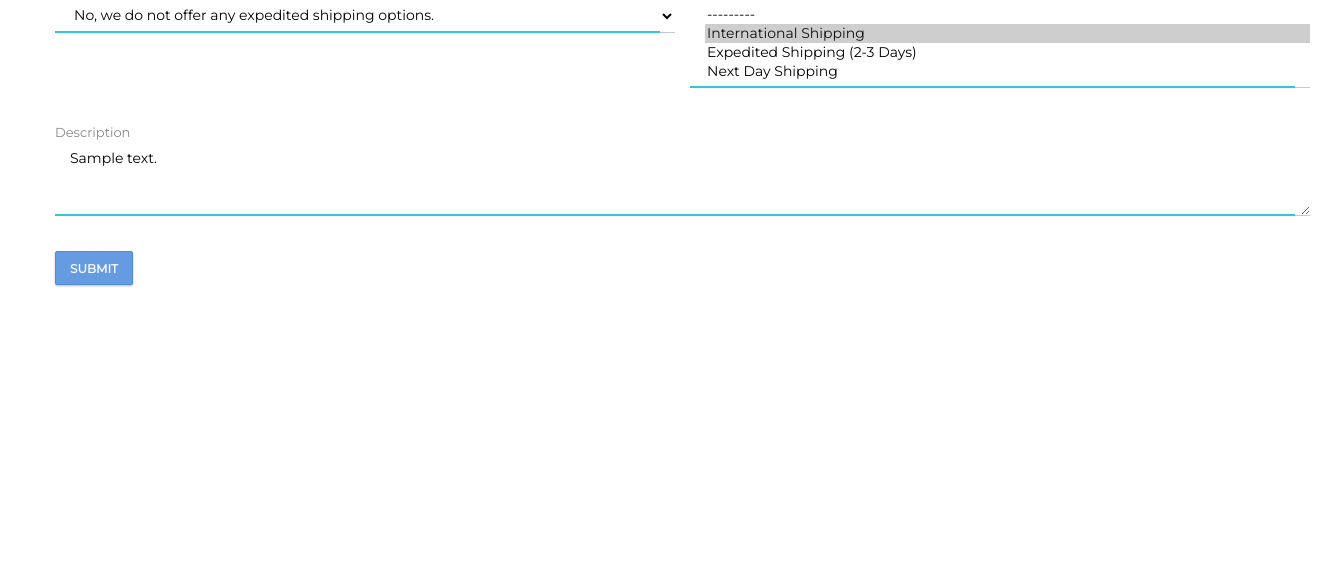
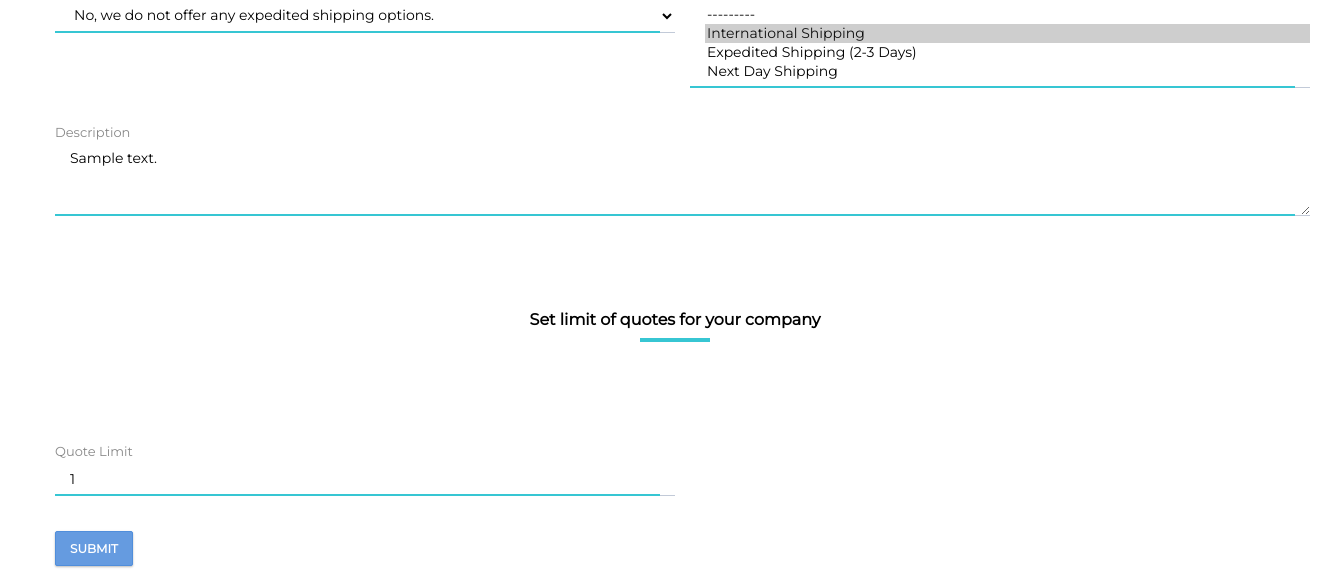
Before and after one commit to braininteractive/findyour3d, a Django app: page /company/edit/1/ in a window 1320 px wide. Shown: the part 1811-2397 px from the top of the page. Before the commit the page ends 2098 px from the top, so only its background shows below. Run offline with Django 3.2, Linux system fonts and the light colour scheme; a user stored in the database is signed in; tables that the repository leaves empty hold one stand-in row (values such as "Sample post"); parts of the project's set-up code (start-up, migrations or seed data) failed here and were passed over; some libraries are stand-ins or nearby versions.

Commit message:
adding quote_limit for Starter company

```diff
--- a/findyour3d/company/forms.py
+++ b/findyour3d/company/forms.py
@@ -56,7 +56,7 @@ class EditCompanyForm(forms.ModelForm):
                   'full_name', 'email', 'phone', 'website', 'ideal_customer',
                   'is_cad_assistance', 'budget',
                   'material', 'top_printing_processes',
-                  'description', 'user', 'is_expedited', 'shipping']
+                  'description', 'user', 'is_expedited', 'shipping', 'quote_limit']
 
         widgets = {
             'name': forms.TextInput(attrs={'class': 'form-control'}),
@@ -89,6 +89,8 @@ class EditCompanyForm(forms.ModelForm):
         self.fields['budget'].label = 'What is your ideal order cost/budget?'
         self.fields['is_expedited'].label = 'Do you offer an expedited manufacturing process?'
         self.fields['shipping'].label = 'Which of the following shipping options do you offer?'
+        self.fields['quote_limit'].required = False
+        self.fields['quote_limit'].widget.attrs['class'] = 'form-control'
 
 
 class AddSpecialOfferForm(forms.ModelForm):
--- a/findyour3d/company/models.py
+++ b/findyour3d/company/models.py
@@ -49,6 +49,7 @@ class Company(models.Model):
     is_expedited = models.BooleanField(default=True)
     shipping = MultiSelectField(choices=SHIPPING_CHOICES, blank=True, null=True)
     created_at = models.DateTimeField(auto_now_add=True)
+    quote_limit = models.IntegerField(default=10)
 
     def __str__(self):
         return "%s" % self.user
--- a/findyour3d/templates/company/company_form.html
+++ b/findyour3d/templates/company/company_form.html
@@ -229,6 +229,23 @@
           </div>
         </div>
 
+
+        {% if is_starter %}
+          <div style="margin-top: 60px; margin-bottom: 100px;">
+            <h3 class="text-center">Set limit of quotes for your company</h3>
+            <hr style="background: #37c6d3">
+          </div>
+          <div class="row">
+            <div class="col-md-6">
+              <div class="form-group form-md-line-input form-md-floating-label
+                            {% if form.quote_limit.errors %}has-error{% endif %}">
+                {{ form.quote_limit }}
+                <label for="form_control_1">{{ form.quote_limit.label|title }}</label>
+              </div>
+            </div>
+          </div>
+        {% endif %}
+
         <button type="submit" class="btn btn-info">Submit</button>
       </div>
     </form>
```
Also changed, not shown: findyour3d/templates/company/company_detail.html (+7 -1 lines), findyour3d/company/migrations/0017_company_quote_limit.py (added).
